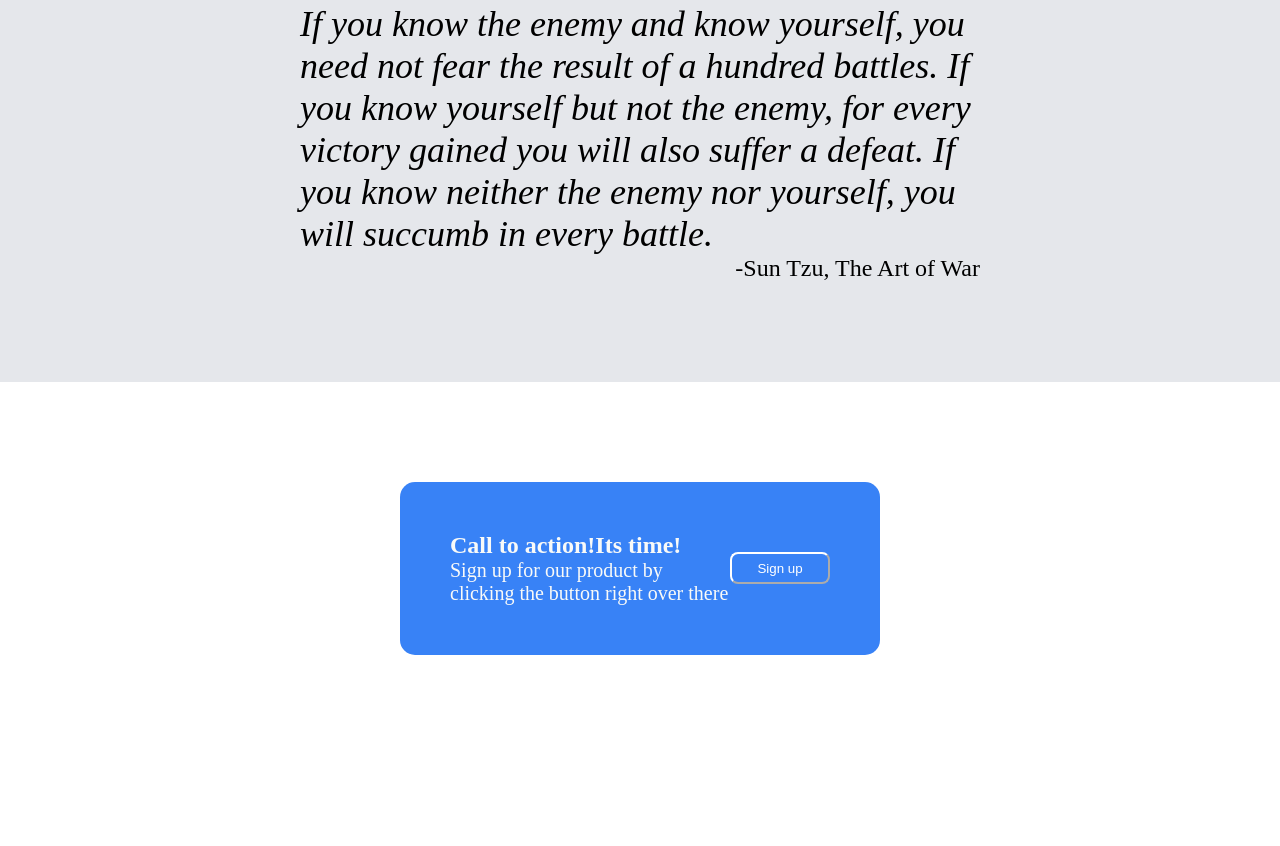
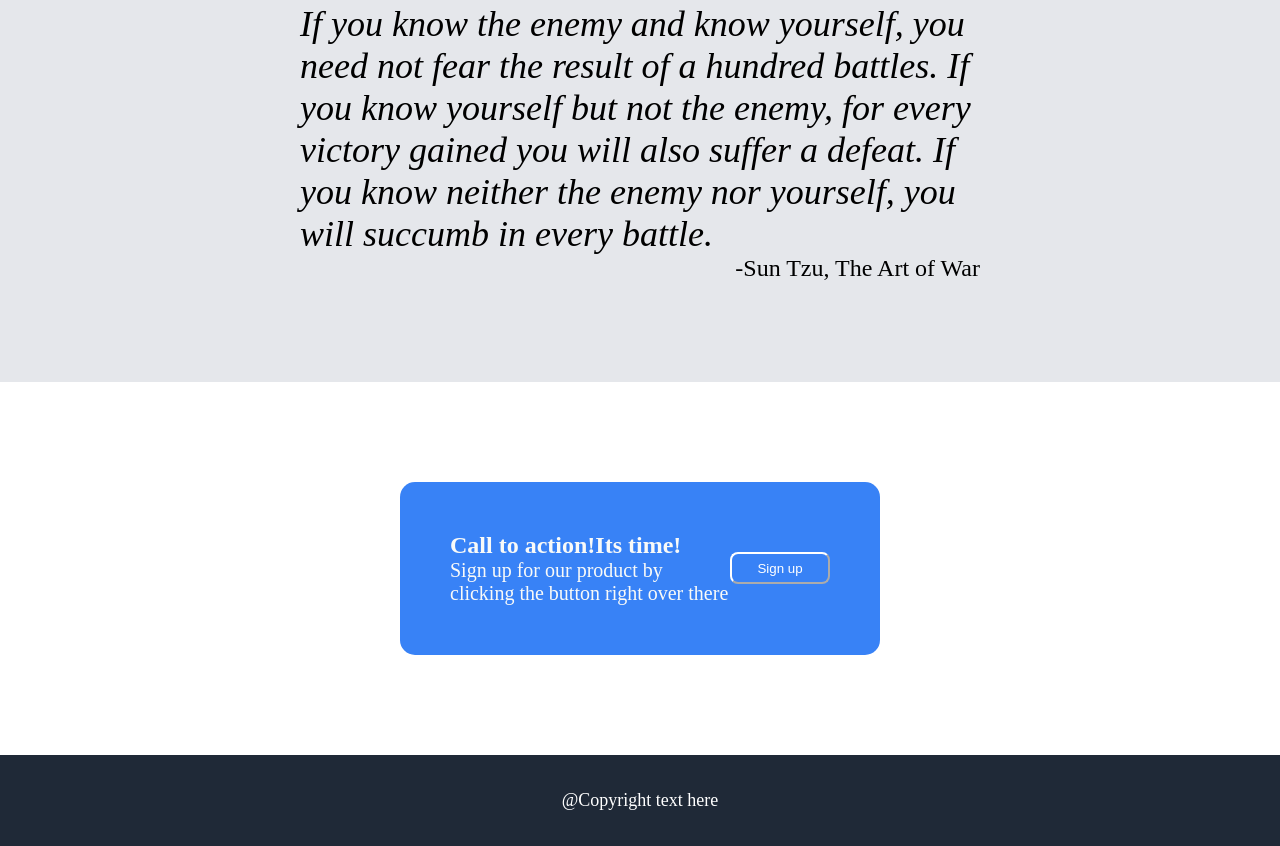
Before and after one commit to Turring-125/odin-landing-page, a plain HTML site: page index.html in a window 1280 px wide. Shown: the part 986-1832 px from the top of the page. Before the commit the page ends 1741 px from the top, so only its background shows below. Drawn offline with Linux system fonts and the light colour scheme.

Commit message:
added the footer of the landing page and have finished the landing page project using css, will change content in the future

```diff
--- a/index.html
+++ b/index.html
@@ -66,5 +66,10 @@
                 </div>
             </div>
         </div>
+        <div class="p5">
+            <div class="footer">
+                <div class="txt">@Copyright text here</div>
+            </div>
+        </div>
     </body>
 </html>
--- a/styles.css
+++ b/styles.css
@@ -179,3 +179,17 @@ button
     display:flex;
     align-items:center;
 }
+
+.p5
+{
+    background-color: #1F2937;
+}
+
+.footer .txt
+{
+    font-size:18px;
+    color:white;
+    padding:35px;
+    display:flex;
+    justify-content: center;
+}
```
